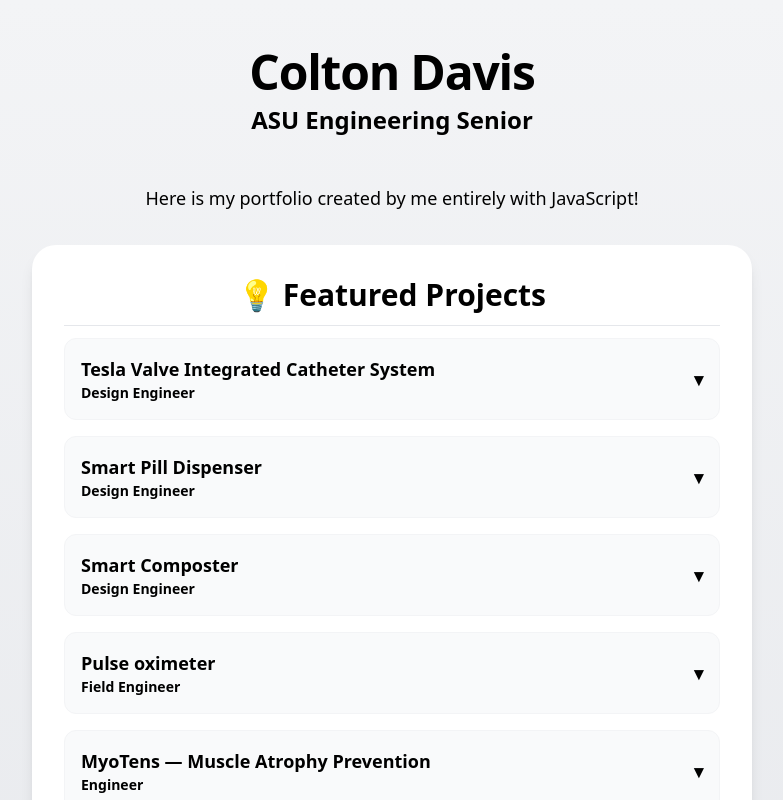
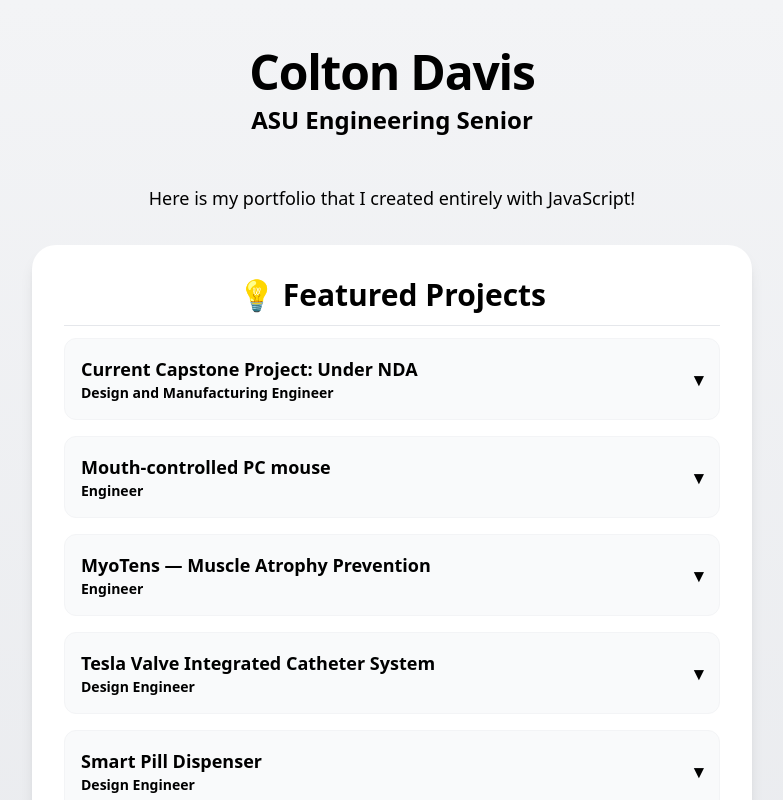
Before and after one commit to ColtonBME/portfolio, a React (Create React App) app: page / in a window 1280 px wide. Shown: the top 800 px of the page, without its empty margins (248-1031 px from the left). Built offline with nearby package versions, Linux system fonts and the light colour scheme.

Commit message:
Force primary color to black and update App.js to use text-black

```diff
--- a/src/App.js
+++ b/src/App.js
@@ -1,14 +1,14 @@
 import React from 'react';
 import './App.css';
 
-function ProjectBlock({ title, subtitle, description, team = [], diagrams = [] }) {
+function ProjectBlock({ title, subtitle, description, team = [], clinicalMentors = [], diagrams = [] }) {
   const isImage = (url) => /\.(png|jpe?g|gif|svg)$/i.test(url);
 
   return (
     <details className="group bg-gray-50 rounded-xl p-4 border border-gray-100">
       <summary
         className="flex items-center justify-between cursor-pointer list-none text-lg font-semibold"
-        style={{ color: '#000' }}
+        style={{ color: '#8C1D40' }}
       >
         <div>
           <div>{title}</div>
@@ -20,7 +20,7 @@ function ProjectBlock({ title, subtitle, description, team = [], diagrams = [] }
       <div className="mt-3 text-gray-700 leading-relaxed space-y-4">
         {description && <div>{description}</div>}
 
-        {/* Team members (display only) */}
+        {/* Team members */}
         <div>
           <h4 className="font-semibold mb-2">Team members</h4>
           <ul className="list-disc list-inside text-gray-700 mb-2">
@@ -32,31 +32,47 @@ function ProjectBlock({ title, subtitle, description, team = [], diagrams = [] }
           </ul>
         </div>
 
-        {/* 3D model section removed */}
+        {/* Clinical mentors (new) */}
+        {clinicalMentors && clinicalMentors.length > 0 && (
+          <div>
+            <h4 className="font-semibold mb-2">Clinical mentors</h4>
+            <ul className="list-disc list-inside text-gray-700 mb-2">
+              {clinicalMentors.map((m, i) => (
+                <li key={i}>{m}</li>
+              ))}
+            </ul>
+          </div>
+        )}
 
-        {/* Diagrams & images (display only) */}
+        {/* Diagrams */}
         <div>
-          <h4 className="font-semibold mb-2">Diagrams & images</h4>
-          <div className="flex flex-wrap gap-3">
-            {diagrams.length === 0 && <div className="text-sm text-gray-500">No diagrams uploaded</div>}
-            {(() => {
-              const isSmart = title && title.includes('Smart Composter');
-              return diagrams.map((u, i) => (
-                <div key={i} className={isImage(u) ? (isSmart ? 'w-56' : 'w-28') : ''}>
+          <h4 className="font-semibold mb-2">Diagrams, images, and PDF hyperlinks</h4>
+          <div className="flex flex-wrap gap-4">
+            {diagrams.length === 0 && (
+              <div className="text-sm text-gray-500">No diagrams uploaded</div>
+            )}
+
+            {diagrams.map((u, i) => (
+              <div key={i} className="w-1/2">
                 {isImage(u) ? (
                   <img
                     src={u}
                     alt={`diagram-${i}`}
-                      className={isSmart ? 'w-full h-40 object-cover rounded' : 'w-full h-20 object-cover rounded'}
+                    className="w-full h-auto rounded shadow"
                   />
                 ) : (
-                    <a href={u} target="_blank" rel="noreferrer" className="text-sm underline" style={{ color: '#000' }}>
-                      {u.split("/").pop().replace(/\.[^/.]+$/, "")}
+                  <a
+                    href={u}
+                    target="_blank"
+                    rel="noreferrer"
+                    className="text-sm underline"
+                    style={{ color: '#8C1D40' }}
+                  >
+                    {u.split('/').pop().replace(/\.[^/.]+$/, '')}
                   </a>
                 )}
               </div>
-              ));
-            })()}
+            ))}
           </div>
         </div>
       </div>
@@ -67,52 +83,81 @@ function ProjectBlock({ title, subtitle, description, team = [], diagrams = [] }
 export default function App() {
   const projects = [
     {
+      title: 'Current Capstone Project: Under NDA',
+      subtitle: 'Design and Manufacturing Engineer',
+      description:
+        'Current plans are under NDA. I am working on embedded system design with ESP32 and piezoresistive sensor integration, data acquisition, and wireless communication. Focusing on low-power design, real-time processing, and ISO standard equipment.',
+      team: [
+        'Colton Davis',
+        'Nathan Amyot',
+        'Cohen Jefferies',
+        'Joseph Rodriguez',
+        'Colin Stafford'
+      ],
+
+      clinicalMentors: [
+        'Creighton School of Medicine',
+        'Nidhi Ramesh',
+        'Dr. Gaby Iskander'
+      ],
+      diagrams: []
+    },
+    {
+      title: 'Mouth-controlled PC mouse',
+      subtitle: 'Engineer',
+      description:
+        'Designed an embedded assistive-tech device converting oral gestures into mouse inputs. Developed custom sensor interface circuitry for pressure and motion detection, displayed waveform charts and data for real-time signal analysis, and implemented filtering to ensure stable cursor control. Focused on low-latency processing, device ergonomics, and effective communication. The software was created in LabVIEW',
+      team: ['Colton Davis', 'Tyler Labrecque'],
+      diagrams: ['Website-Files/PCMouse/Design_History.pdf.pdf','Website-Files/PCMouse/LabView.png'],
+    },
+    {
+      title: 'MyoTens — Muscle Atrophy Prevention',
+      subtitle: 'Engineer',
+      description:
+        'Developed a neuromuscular stimulation system integrating an ESP 32 controlled Tens Unit to integrate, safety regulated pulse generation, and digital waveform analysis. Designed a circuit for controlled current delivery. Designed filtering, feedback sensing, and firmware to produce safe, precise stimulation.',
+      team: ['Colton Davis', 'Anne Harrison', 'Tyler Labrecque', 'Zaki Amish'],
+      diagrams: ['/website-files/MyoTens/Theoretical.png', 'Website-Files/MyoTens/Code1.png', 'Website-Files/MyoTens/CircuitTest.png'],
+    },
+    {
       title: 'Tesla Valve Integrated Catheter System',
       subtitle: 'Design Engineer',
       description:
-        'A novel design aimed at reducing CAUTIs through passive, one-way fluid control inspired by biomimetic flow systems.',
+        'Novel catheter device integrating passive Tesla valve flow geometry with embedded sensing concepts for future development. Worked on early electrical subsystem architecture, including pressure/flow sensor selection, low power data acquisition, and integration pathways for microcontroller based monitoring to support CAUTI-reduction strategies.',
       team: ['Colton Davis', 'Nathan Amyot', 'Cohen Jefferies', 'Joseph Rodriguez', 'Colin Stafford'],
-      diagrams: [],
+      diagrams: ['Website-Files/Tesla Valve Catheter/Team Tesla Valve Presentation.pdf','Website-Files/Tesla Valve Catheter/Fluid Dynamics.png'],
     },
     {
       title: 'Smart Pill Dispenser',
       subtitle: 'Design Engineer',
       description:
-        'Project using Arduino for data acquisition, device control, telemetry, sensor integration and low-power design.',
-      team: ['Colton Davis', 'Tyler Labrecque', 'Eric Shoenling', 'Hannah Yang' ],
-      diagrams: [],
+        'Embedded system built with Arduino for automated medication dispensing. Responsible for electrical design, sensor integration (IR/optical confirmation), motor/servo control, and low power firmware. I implemented real-time event driven logic.',
+      team: ['Colton Davis', 'Tyler Labrecque', 'Eric Shoenling', 'Hannah Yang'],
+      diagrams: ['Website-Files/Smart Pills/CAD.png', 'Website-Files/Smart Pills/Circuitry.png'],
     },
     {
       title: 'Smart Composter',
       subtitle: 'Design Engineer',
       description:
-        'Automated sensing system that reads temperature, humidity, and compost health and emails customers recommendations biweekly.',
-      team: ['Colton Davis','Nathan Amyot', 'Denise Hill', 'Cohen Jefferies', 'Genevieve Lexa', 'Patrick Ohara', 'Emma Tapia', 'Heather Taylor'],
-      diagrams: ['Website-Files/SmartComposter/Composter_Design.png'],
+        'I designed a compost monitoring system using ESP32 for wireless telemetry and multi-sensor data acquisition (temperature, humidity). Designed firmware for periodic sampling, environmental trend analysis, and automated email reporting. Integrated low-power modes, ADC calibration, and robust enclosure-level electrical layout for long-term outdoor deployment.',
+      team: [
+        'Colton Davis',
+        'Nathan Amyot',
+        'Denise Hill',
+        'Cohen Jefferies',
+        'Genevieve Lexa',
+        'Patrick Ohara',
+        'Emma Tapia',
+        'Heather Taylor',
+      ],
+      diagrams: ['Website-Files/SmartComposter/Code.pdf','Website-Files/SmartComposter/Composter_Design.png', 'Website-Files/SmartComposter/TinkerCAD.png','Website-Files/SmartComposter/Team Picture.png'],
     },
     {
       title: 'Pulse oximeter',
       subtitle: 'Field Engineer',
       description:
-        'Design and prototyping of pulse oximetry hardware/software: optical sensor selection, timing, signal conditioning, SpO2 algorithm prototyping, and UI.',
+        'Custom pulse oximetry device involving stretch resistor "sensing" using a voltage divider and the output voltage of the stretch sensor, along with a high gain analog front end design. Programmed LabVIEW block diagram and front panel consisting of digital filtering, peak detection, and a simple display/UI.',
       team: ['Colton Davis', 'Tyler Labrecque'],
-      diagrams: ['/Website-Files/Pulse-Oximeter/Pulse_Oximeter_Theoretical_Design.pdf'],
-    },
-    {
-      title: 'MyoTens — Muscle Atrophy Prevention',
-      subtitle: 'Engineer',
-      description:
-        'Using analog front-end and digital processing. I worked with a team to create a muscle stimulation device that sends small pulses through muscle surrounding injured bones to prevent atrophy.',
-      team: ['Colton Davis', 'Anne Harrison','Tyler Labrecque', 'Zaki Amish'],
-      diagrams: ['/website-files/MyoTens/Theoretical_Design_Presentation.pdf'], // e.g. ['/images/myotens-diagram.png']
-    },
-    {
-      title: 'Mouth-controlled PC mouse',
-      subtitle: 'Engineer',
-      description:
-        'Assistive technology translating oral movements into cursor control and clicks.',
-      team: ['Colton Davis', 'Tyler Labrecque'],
-      diagrams: [],
+      diagrams: ['/Website-Files/Pulse-Oximeter/Pulse Oximeter.pdf', 'Website-Files/Pulse-Oximeter/BlockDiagram.png'],
     },
   ];
 
@@ -120,7 +165,7 @@ export default function App() {
     <div className="min-h-screen bg-gradient-to-b from-gray-100 to-gray-200 flex flex-col items-center text-gray-800 font-sans px-4">
       <header className="text-center mt-12 mb-12 w-full max-w-3xl">
         <h1 className="text-5xl font-extrabold mb-2 tracking-tight">
-          <span style={{ color: '#000' }}>Colton Davis</span>
+          <span style={{ color: '#000000ff' }}>Colton Davis</span>
         </h1>
         <h2 className="text-2xl font-semibold text-gray-600">ASU Engineering Senior</h2>
       </header>
@@ -128,7 +173,7 @@ export default function App() {
       <main className="w-full max-w-3xl px-6 flex flex-col items-center gap-8">
         <section className="text-center">
           <p className="text-lg leading-relaxed text-gray-900">
-            Here is my portfolio created by me entirely with JavaScript!
+            Here is my portfolio that I created entirely with JavaScript!
           </p>
         </section>
 
@@ -143,6 +188,7 @@ export default function App() {
                 subtitle={p.subtitle}
                 description={p.description}
                 team={p.team}
+                clinicalMentors={p.clinicalMentors || []}
                 diagrams={p.diagrams}
               />
             ))}
@@ -154,19 +200,21 @@ export default function App() {
           <p className="text-gray-700 text-lg">
             Interested in collaboration or learning more?
             <br />
-            <a href="mailto:jcoltondavis@gmail.com" className="font-semibold hover:underline" style={{ color: '#000' }}>
+            <a href="mailto:jcoltondavis@gmail.com" className="font-semibold hover:underline" style={{ color: '#8C1D40' }}>
               jcoltondavis@gmail.com
             </a>
             <br />
             Call or text @{' '}
-            <a href="tel:928-243-4069" className="font-semibold hover:underline" style={{ color: '#000' }}>
+            <a href="tel:928-243-4069" className="font-semibold hover:underline" style={{ color: '#8C1D40' }}>
               928-243-4069
             </a>
           </p>
         </section>
       </main>
 
-      <footer className="mt-12 mb-8 text-sm text-gray-500 text-center">© {new Date().getFullYear()} Colton Davis — All Rights Reserved.</footer>
+      <footer className="mt-12 mb-8 text-sm text-gray-500 text-center">
+        © {new Date().getFullYear()} Colton Davis — All Rights Reserved.
+      </footer>
     </div>
   );
 }
```
Lines whose indentation alone changed are shown as unchanged.
